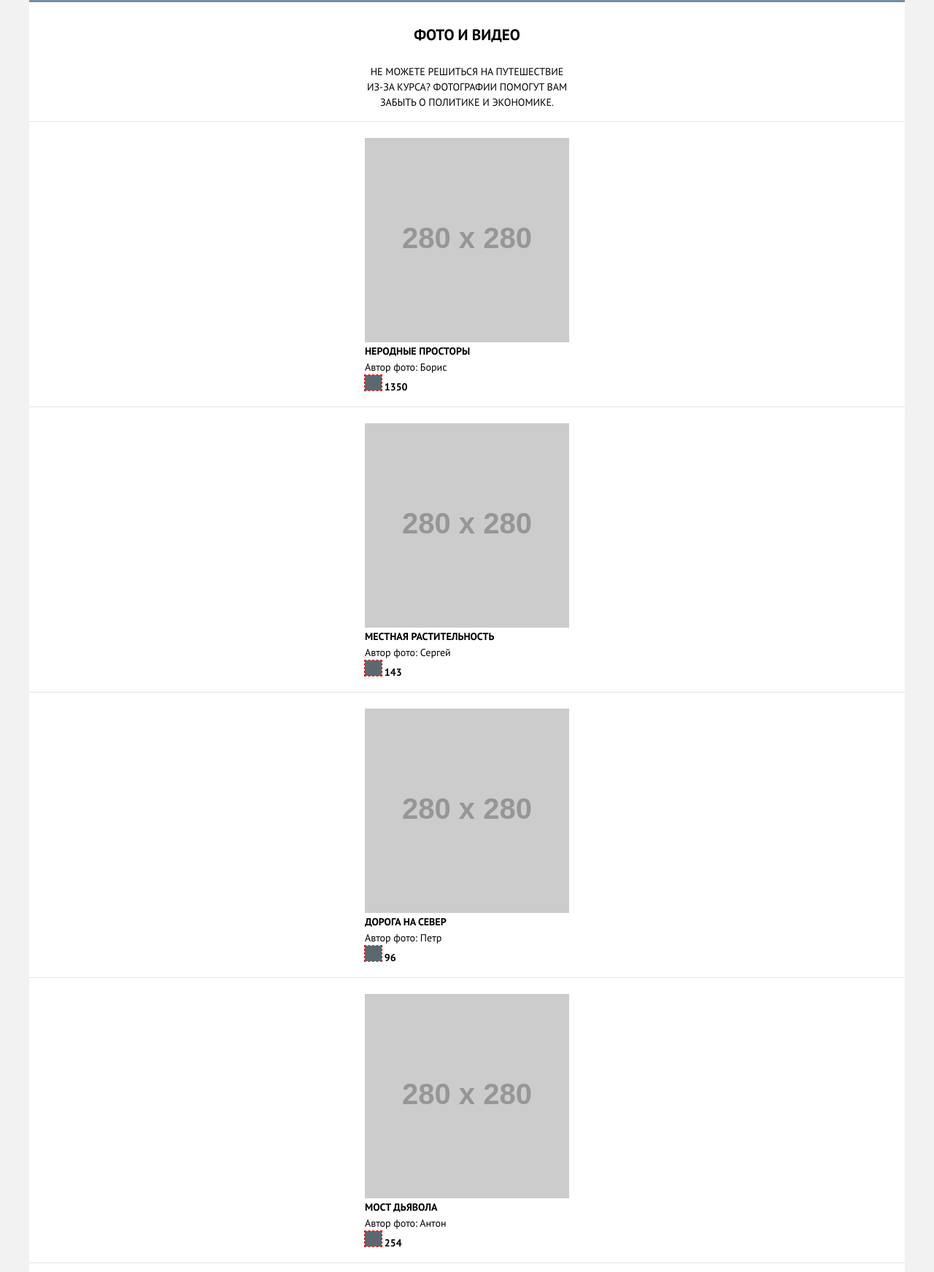
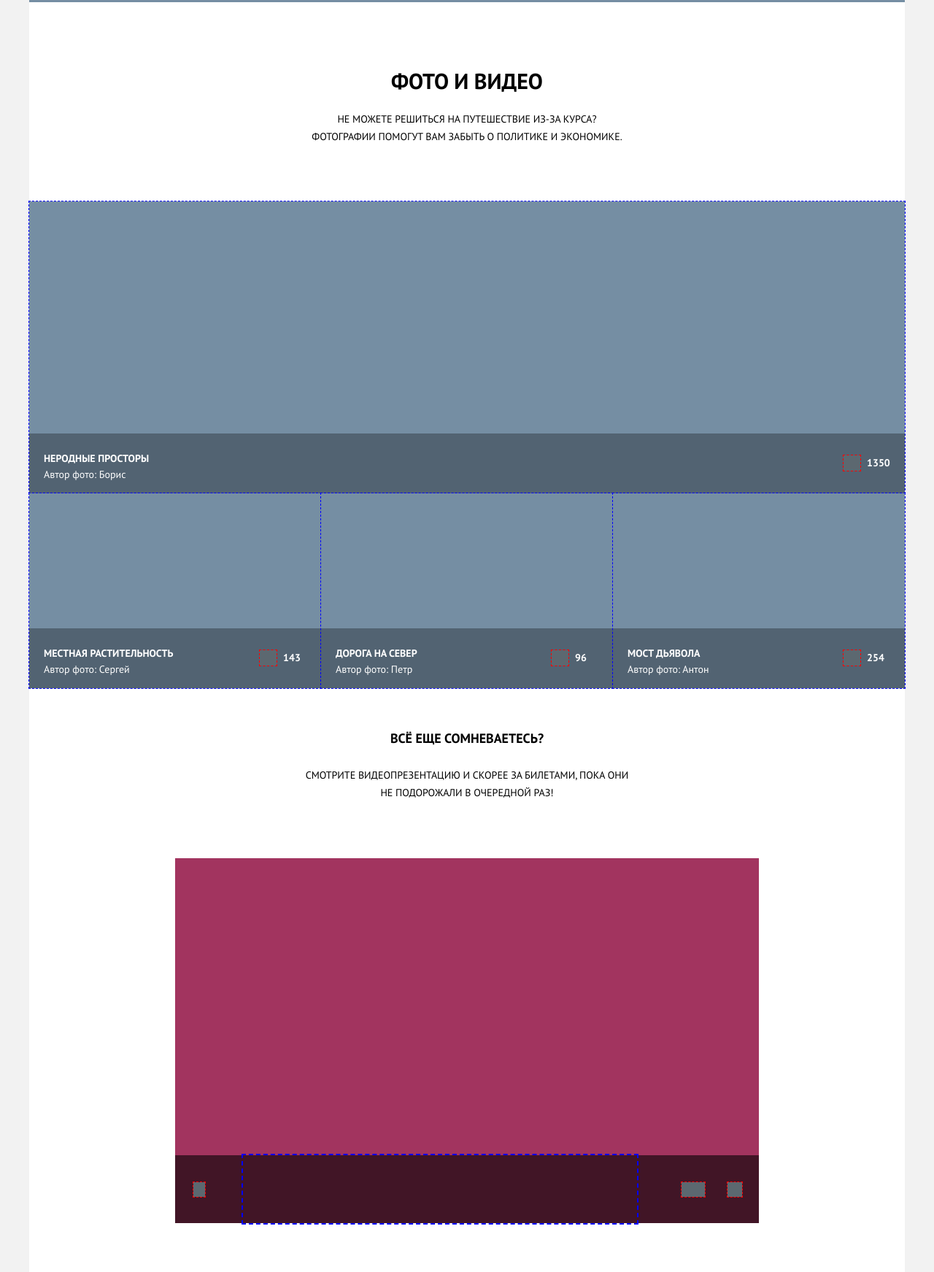
Before and after one commit to KamilMiller/253339-sedona-22, a website: page source/catalog.html in a window 1280 px wide. Shown: the part 354-2097 px from the top of the page at 73% size. Drawn offline with nearby package versions, Linux system fonts and the light colour scheme; files that its build step writes are made by us from their sources; placeholder pictures from the web are drawn by us.

Commit message:
Адаптивная сетка для страницы каталога

```diff
--- a/source/catalog.html
+++ b/source/catalog.html
@@ -34,11 +34,11 @@
       </header>
 
       <main class="page-main">
-        <div class="page-main__summary summary">
+        <div class="page-main__summary summary summary--catalog-page">
           <div class="summary__header">
             <h1 class="visually-hidden">Седона</h1>
           </div>
-          <div class="summary__content-box">
+          <div class="summary__content-box summary__content-box--catalog-page">
             <h2 class="summary__headline">Фото и видео</h2>
             <p class="summary__text">Не можете решиться на путешествие из-за курса? Фотографии помогут вам забыть о политике и экономике.</p>
           </div>
@@ -47,14 +47,16 @@
           <h3 class="visually-hidden">Фото</h3>
           <div class="photo__wrapper">
             <div class="photo__item">
-              <div class="photo-card">
+              <div class="photo-card photo-card--first">
                 <figure class="photo-card__picture-box">
                   <a class="photo-card__picture-link" href="#">
-                    <img class="photo-card__picture" src="http://via.placeholder.com/280x280/a2345f&text=pic1" alt="Неродные просторы">
+                    <!-- <img class="photo-card__picture" src="http://via.placeholder.com/280x280/a2345f&text=pic1" alt="Неродные просторы"> -->
                   </a>
-                  <figcaption class="photo-card__desc">Неродные просторы</figcaption>
+                  <figcaption class="photo-card__desc">
+                    <p class="photo-card__desc-text">Неродные просторы</p>
+                    <p class="photo-card__creator">Автор фото: <span class="photo-card__creator-name">Борис</span></p>
+                  </figcaption>
                 </figure>
-                <p class="photo-card__creator">Автор фото: <span class="photo-card__creator-name">Борис</span></p>
                 <div class="photo-card__like-box">
                   <button class="photo-card__like-button" type="button" aria-label="Лайк"></button>
                   <span class="photo-card__like-number">1350</span>
@@ -65,11 +67,13 @@
               <div class="photo-card">
                 <figure class="photo-card__picture-box">
                   <a class="photo-card__picture-link" href="#">
-                    <img class="photo-card__picture" src="http://via.placeholder.com/280x280/a2345f&text=pic2" alt="Неродные просторы">
+                    <!-- <img class="photo-card__picture" src="http://via.placeholder.com/280x280/a2345f&text=pic2" alt="Неродные просторы"> -->
                   </a>
-                  <figcaption class="photo-card__desc">Местная растительность</figcaption>
+                  <figcaption class="photo-card__desc">
+                    <p class="photo-card__desc-text">Местная растительность</p>
+                    <p class="photo-card__creator">Автор фото: <span class="photo-card__creator-name">Сергей</span></p>
+                  </figcaption>
                 </figure>
-                <p class="photo-card__creator">Автор фото: <span class="photo-card__creator-name">Сергей</span></p>
                 <div class="photo-card__like-box">
                   <button class="photo-card__like-button" type="button" aria-label="Лайк"></button>
                   <span class="photo-card__like-number">143</span>
@@ -80,11 +84,13 @@
               <div class="photo-card">
                 <figure class="photo-card__picture-box">
                   <a class="photo-card__picture-link" href="#">
-                    <img class="photo-card__picture" src="http://via.placeholder.com/280x280/a2345f&text=pic3" alt="Неродные просторы">
+                    <!-- <img class="photo-card__picture" src="http://via.placeholder.com/280x280/a2345f&text=pic3" alt="Неродные просторы"> -->
                   </a>
-                  <figcaption class="photo-card__desc">Дорога на север</figcaption>
+                  <figcaption class="photo-card__desc photo-card__desc">
+                    <p class="photo-card__desc-text">Дорога на север</p>
+                    <p class="photo-card__creator">Автор фото: <span class="photo-card__creator-name">Петр</span></p>
+                  </figcaption>
                 </figure>
-                <p class="photo-card__creator">Автор фото: <span class="photo-card__creator-name">Петр</span></p>
                 <div class="photo-card__like-box">
                   <button class="photo-card__like-button" type="button" aria-label="Лайк"></button>
                   <span class="photo-card__like-number">96</span>
@@ -95,11 +101,13 @@
               <div class="photo-card">
                 <figure class="photo-card__picture-box">
                   <a class="photo-card__picture-link" href="#">
-                    <img class="photo-card__picture" src="http://via.placeholder.com/280x280/a2345f&text=pic4" alt="Неродные просторы">
+                    <!-- <img class="photo-card__picture" src="http://via.placeholder.com/280x280/a2345f&text=pic4" alt="Неродные просторы"> -->
                   </a>
-                  <figcaption class="photo-card__desc">Мост Дьявола</figcaption>
+                  <figcaption class="photo-card__desc">
+                    <p class="photo-card__desc-text">Мост Дьявола</p>
+                    <p class="photo-card__creator">Автор фото: <span class="photo-card__creator-name">Антон</span></p>
+                  </figcaption>
                 </figure>
-                <p class="photo-card__creator">Автор фото: <span class="photo-card__creator-name">Антон</span></p>
                 <div class="photo-card__like-box">
                   <button class="photo-card__like-button" type="button" aria-label="Лайк"></button>
                   <span class="photo-card__like-number">254</span>
--- a/source/less/blocks/form.less
+++ b/source/less/blocks/form.less
@@ -326,7 +326,7 @@
       }
     }
 
-    &:not(:last-of-type) {
+    &:not(:nth-of-type(4n)) {
       @media (max-width: @mobile-width-only) {
         margin-bottom: 24px;
       }
--- a/source/less/blocks/photo-card.less
+++ b/source/less/blocks/photo-card.less
@@ -2,6 +2,20 @@
 
 .photo-card {
   .mobile-fix-width();
+  position: relative;
+
+  @media (min-width: @tablet-width) {
+    .indent-0();
+    width: 100%;
+  }
+
+  &--first {
+    .photo-card__picture-link {
+      @media (min-width: @tablet-width) {
+        height: 400px;
+      }
+    }
+  }
 }
 
 .photo-card__picture-box {
@@ -11,10 +25,49 @@
 .photo-card__picture-link {
   .size(280px; 280px);
   display: block;
+  background-color: @background-for-images;
+
+  @media (min-width: @tablet-width) {
+    .size(100%; 267px);
+    outline: 1px dashed blue;
+  }
 }
 
-.photo-card__desc,
-.photo-card__like-number {
+.photo-card__desc {
+  @media (min-width: @tablet-width) {
+    display: block;
+    min-height: 80px;
+    padding: 22px 100px 15px 20px;
+    background-color: @pale-grey;
+    box-sizing: border-box;
+
+    @media (min-width: @desktop-width) {
+      position: absolute;
+      bottom: 0;
+      width: 100%;
+      color: @white;
+      background-color: rgba(@black, 0.3);
+    }
+  }
+
+  // &--dark {
+  //   @media (min-width: @tablet-width) {
+  //     background-color: @photo-desc-dark;
+  //   }
+  // }
+}
+
+.photo-card__desc-text,
+.photo-card__creator {
+  margin: 0;
+
+  @media (min-width: @desktop-width) {
+    color: @white;
+    opacity: 1;
+  }
+}
+
+.photo-card__desc-text {
   font-weight: bold;
   line-height: 24px;
 }
@@ -24,13 +77,35 @@
   text-transform: none;
 }
 
+.photo-card__like-box {
+  display: flex;
+  align-items: center;
+  min-width: 65px;
+
+  @media (min-width: @tablet-width) {
+    position: absolute;
+    bottom: 30px;
+    right: 19px;
+  }
+}
+
 .photo-card__like-button {
   width: 23px;
   height: 21px;
   padding: 0;
+  margin-right: 9px;
   border: none;
   cursor: pointer;
   // Временное:
   background-color: @super-grey;
   outline: 1px dashed red;
 }
+
+.photo-card__like-number {
+  font-weight: bold;
+  line-height: 24px;
+
+  @media (min-width: @desktop-width) {
+    color: @white;
+  }
+}
--- a/source/less/blocks/photo.less
+++ b/source/less/blocks/photo.less
@@ -1,7 +1,35 @@
 // Photo Block.
+
+.photo__wrapper {
+  @media (min-width: @tablet-width) {
+    .side-padding(60px; 60px);
+    display: flex;
+    flex-wrap: wrap;
+
+    @media (min-width: @desktop-width) {
+      .side-padding(0; 0);
+    }
+  }
+}
 
 .photo__item {
   padding-top: 22px;
   padding-bottom: 15px;
   border-top: 1px solid @light-grey;
+
+  @media (min-width: @tablet-width) {
+    width: 50%;
+    padding: 0;
+    border: none;
+
+    @media (min-width: @desktop-width) {
+      width: 400px;
+    }
+  }
+
+  &:first-child {
+    @media (min-width: @tablet-width) {
+      width: 100%;
+    }
+  }
 }
--- a/source/less/blocks/player.less
+++ b/source/less/blocks/player.less
@@ -1,35 +1,47 @@
 // Video Player.
 
-.player {
-  // position: relative;
-}
-
 .player__screen {
-  // margin-bottom: 115px;
   width: 100%;
+  max-width: 800px;
   height: 62vw;
   background-color: #a2345f;
   // Фон временно. Потом заменю картинкой.
+
+  @media (min-width: @tablet-width) {
+    .side-margin(auto; auto);
+    height: 500px;
+  }
 }
 
 .player__control-box {
-  // position: absolute;
-  // left: calc(50% - 140px);
-  // bottom: -66px;
+  position: relative;
   width: 280px;
-  // height: 111px;
   margin: -45px auto 0 auto;
-  // display: flex;
-  // flex-wrap: wrap;
-  // outline: 2px dashed red;
+
+  @media (min-width: @tablet-width) {
+    width: 100%;
+    max-width: 800px;
+    height: 93px;
+    margin-top: -93px;
+  }
 }
 
 .player__scroll-box {
   .size(100%; 45px);
-  // width: 100%;
-  // height: 45px;
-  background-color: @black;
-  opacity: 0.6;
+  background-color: rgba(@black, 0.6);
+
+  @media (min-width: @tablet-width) {
+    position: absolute;
+    left: 93px;
+    width: 389px;
+    height: 100%;
+    background-color: transparent;
+    outline: 2px dashed blue;
+
+    @media (min-width: @desktop-width) {
+      width: 540px;
+    }
+  }
 }
 
 .player__buttons-box {
@@ -38,7 +50,11 @@
   flex-wrap: wrap;
   align-items: center;
   background-color: @pale-grey;
-  // width: 100%;
+
+  @media (min-width: @tablet-width) {
+    height: 100%;
+    background-color: rgba(@black, 0.6);
+  }
 }
 
 .player button {
--- a/source/less/blocks/summary.less
+++ b/source/less/blocks/summary.less
@@ -51,11 +51,19 @@
       }
     }
   }
+
+  &--catalog-page {
+    margin-bottom: 17px;
+
+    @media (min-width: @tablet-width) {
+      margin-bottom: 62px;
+    }
+  }
 }
 
 .summary__header {
   min-height: 158px;
-  background-color: @summary-photo;
+  background-color: @background-for-images;
 
   @media (min-width: @tablet-width) {
     min-height: 290px;
@@ -67,7 +75,6 @@
 
   &--main-page {
     min-height: 389px;
-    background-color: @summary-photo;
 
     @media (min-width: @tablet-width) {
       min-height: 518px;
@@ -107,6 +114,17 @@
       }
     }
   }
+
+  &--catalog-page {
+    @media (min-width: @tablet-width) {
+      padding-top: 57px;
+      width: 480px;
+
+      @media (min-width: @desktop-width) {
+        padding-top: 95px;
+      }
+    }
+  }
 }
 
 .summary__headline {
@@ -117,11 +135,22 @@
   text-align: center;
 
   @media (min-width: @tablet-width) {
-    font-size: 21px;
+    font-size: 30px;
+  }
+
+  &--main-page {
+    @media (min-width: @tablet-width) {
+      font-size: 21px;
+    }
   }
 }
 
 .summary__text {
   margin: 0 auto 5px auto;
   text-align: center;
+  line-height: 24px;
+
+  &--main-page {
+    line-height: 26px;
+  }
 }
--- a/source/less/blocks/video.less
+++ b/source/less/blocks/video.less
@@ -4,10 +4,24 @@
   border-top: 1px solid @light-grey;
   margin-bottom: 50px;
   padding-top: 32px;
+
+  @media (min-width: @tablet-width) {
+    // padding-top: 52px;
+    padding: 52px 60px 0 60px;
+
+    @media (min-width: @desktop-width) {
+      padding-top: 55px;
+    }
+  }
 }
 
 .video__intro-wrapper {
   .mobile-fix-width(25px);
+
+  @media (min-width: @tablet-width) {
+    .side-padding(0; 0);
+    width: 450px;
+  }
 }
 
 .video__intro-text {
@@ -15,8 +29,21 @@
   text-align: center;
   margin: 0 0 33px 0;
 
+  @media (min-width: @tablet-width) {
+    margin-bottom: 26px;
+
+    @media (min-width: @desktop-width) {
+      margin-bottom: 78px;
+    }
+  }
+
   &--marked {
     .font(18px; 26px);
+    margin-bottom: 27px;
     font-weight: bold;
+
+    @media (min-width: @tablet-width) {
+      margin-bottom: 25px;
+    }
   }
 }
--- a/source/less/global/variables.less
+++ b/source/less/global/variables.less
@@ -2,7 +2,7 @@
 
 // Colors.
 
-@black: #111111;
+@black: #000000;
 @white: #ffffff;
 @light-blue: #81b3d2;
 @blue: #669ec0;
@@ -19,10 +19,11 @@
 @border-grey: #d6d6d6;
 @form-border: #dbdbdb;
 @contacts-field-icons: #e6e6e6;
+@photo-desc-dark: #eaeaea;
 
 // Dominant Colors of Pictures.
 
-@summary-photo: #758ea3;
+@background-for-images: #758ea3;
 
 // Viewports.
 
```
Also changed, not shown: source/index.html (+2 -2 lines).
